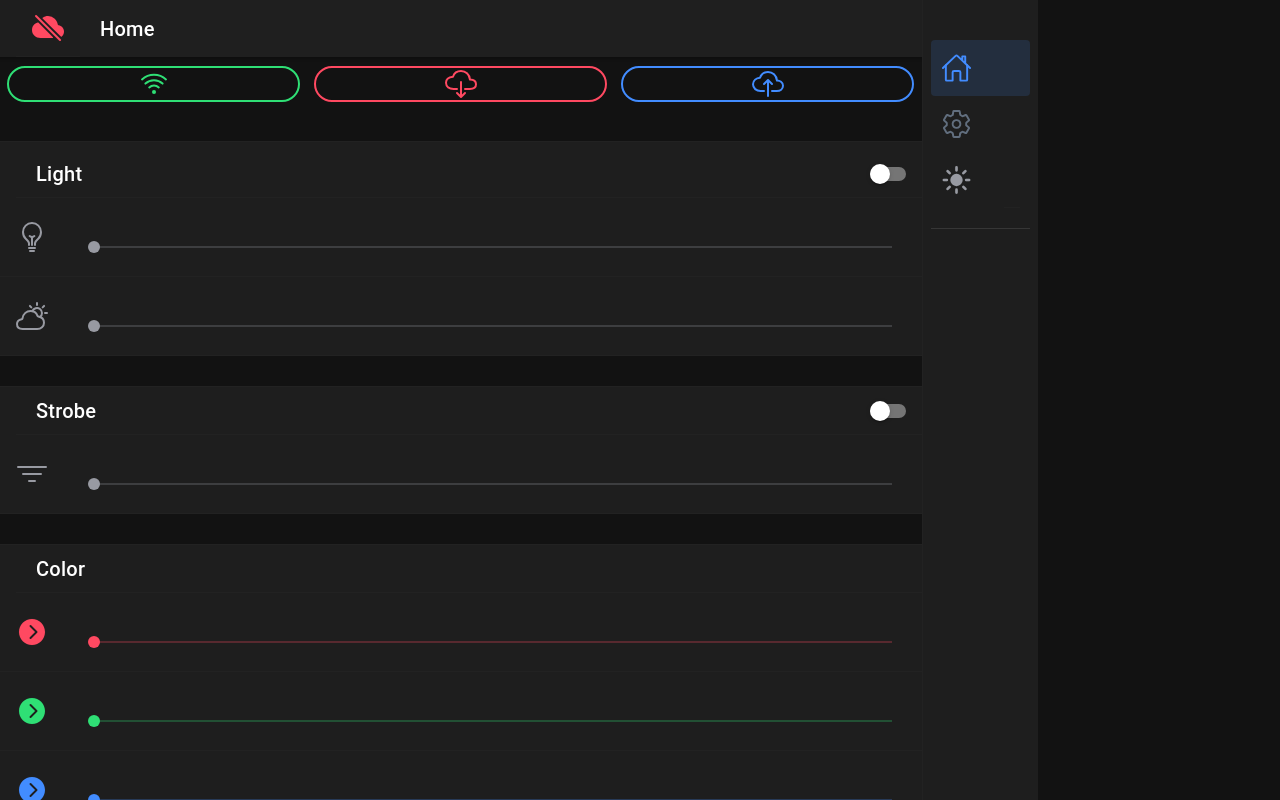
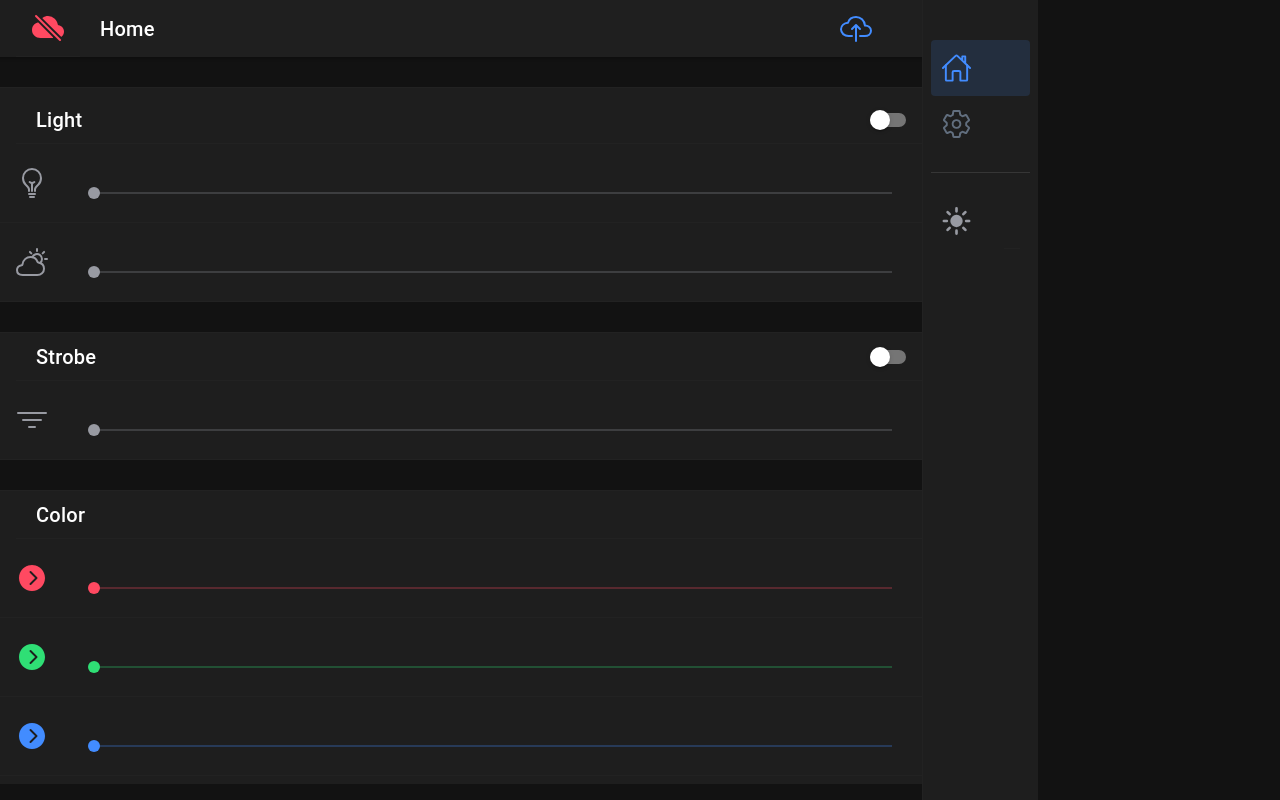
Before and after one commit to TheoChristo/LedBarApp, a React (Create React App) app: page /page/Home in a window 1280 px wide. Built offline with nearby package versions, Linux system fonts and the light colour scheme.

Commit message:
Concatenated connect/disconnect buttons

```diff
--- a/src/components/Menu.tsx
+++ b/src/components/Menu.tsx
@@ -3,6 +3,7 @@ import {
   IonContent,
   IonIcon,
   IonItem,
+  IonItemDivider,
   IonLabel,
   IonList,
   IonListHeader,
@@ -74,8 +75,10 @@ const Menu: React.FC = () => {
               </IonMenuToggle>
             );
           })}
+        </IonList>
+
+        <IonList>
           <IonItem id="myItem" slot="start" button={true} onClick={()=>toggleTheme()}> {dark_indicator()}</IonItem>
-
         </IonList>
       </IonContent>
     </IonMenu>
--- a/src/pages/Page.css
+++ b/src/pages/Page.css
@@ -0,0 +1,3 @@
+.OtaButton{
+    margin-right: 5%!important;
+}
--- a/src/pages/Page.tsx
+++ b/src/pages/Page.tsx
@@ -1,4 +1,4 @@
-import { IonButtons, IonChip, IonCol, IonContent, IonFab, IonHeader, IonItem, IonItemDivider, IonLabel, IonList, IonMenuButton, IonPage, IonRow, IonTitle, IonToggle, IonToolbar } from '@ionic/react';
+import { IonButtons, IonChip, IonCol, IonContent, IonFab, IonHeader, IonItem, IonItemDivider, IonLabel, IonList, IonMenuButton, IonPage, IonRow, IonTitle, IonToggle, IonToolbar, useIonAlert } from '@ionic/react';
 import { IonRange} from '@ionic/react';
 import { useParams } from 'react-router';
 import { IonButton, useIonToast } from '@ionic/react';
@@ -19,6 +19,8 @@ const Page: React.FC = () => {
   // toast
   const { name } = useParams<{ name: string; }>();
   const [present] = useIonToast();
+  //alert
+  const [presentAlert] = useIonAlert();
 
   const [text, setText] = useState<string>();
 
@@ -38,15 +40,28 @@ const Page: React.FC = () => {
     Arg4:number;
   };
 
-
+  function presentNoConnectionAlert(msg:string)
+  {
+    presentAlert({
+    // cssClass: 'my-css',
+    header: 'Alert',
+    message: msg,
+    buttons: [
+      // 'Cancel',
+      { text: 'Ok', handler: (d) => console.log('ok pressed') },
+    ],
+    // onDidDismiss: (e) => console.log('did dismiss'),
+  })}
 
   var connection_indicator = () => {
-    if (connected) return <IonIcon color="success" size="large" slot="end" icon={cloudDone} />
-    else return <IonIcon color="danger" size="large" slot="end" icon={cloudOffline} />
+    if (connected) return <IonIcon color="success" size="large" slot="end" icon={cloudDone} onClick={() => diconnect_socket()}/>
+    else return <IonIcon color="danger" size="large" slot="end" icon={cloudOffline} onClick={() => connectSocket()}/>
   }
 
   function connectSocket()
   {
+    try{
+
       sock = new socketProvider();
 
       sock.mySocket.onopen = function (event) {
@@ -55,7 +70,7 @@ const Page: React.FC = () => {
         ReactDOM.render(connection_indicator(), document.getElementById('myConnectionIndicator'));
       };
       sock.mySocket.onerror = function(event) {
-      present('Socket Error.', 2000)
+        presentNoConnectionAlert("Socket Error")
         connected = false;
         ReactDOM.render(connection_indicator(), document.getElementById('myConnectionIndicator'));
       };
@@ -64,6 +79,11 @@ const Page: React.FC = () => {
         console.log("Recieved message");
         present('Recieved message '+msg, 2000)
       };
+    }catch(err)
+    {
+      presentNoConnectionAlert("Socket Error")
+      console.log(err)
+    }
   }
 
   function forceOTA()
@@ -74,7 +94,7 @@ const Page: React.FC = () => {
       present('OTA Enabled! ', 2000)
     }
     else if (!connected)
-      present('No connection available!', 2000)
+      presentNoConnectionAlert("No connection available!")
   }
 
   function diconnect_socket(){
@@ -86,7 +106,7 @@ const Page: React.FC = () => {
       present('Disconnected.', 2000)
     }
     else
-      present('No connection available!', 2000)
+      presentNoConnectionAlert("No connection available!")
 
   }
 
@@ -155,35 +175,20 @@ const Page: React.FC = () => {
     <IonPage>
       <IonHeader>
         <IonToolbar>
+          <IonItem id="myConnectionIndicator" slot="start"> {connection_indicator()} </IonItem>
+
+          <IonTitle>{name}</IonTitle>
+
+          <IonIcon class="OtaButton" size="large" slot="end"  color="primary" icon={cloudUploadOutline} onClick={() => forceOTA() } />
+
           <IonButtons slot="end">
             <IonMenuButton ></IonMenuButton>
           </IonButtons>
-          <IonItem id="myConnectionIndicator" slot="start"> {connection_indicator()} </IonItem>
-          <IonTitle>{name}</IonTitle>
+
         </IonToolbar>
       </IonHeader>
 
       <IonContent>
-        <IonRow class="ion-align-items-center">
-
-          <IonCol sizeXs="4">
-            <IonButton color="success" shape="round" fill="outline"  expand="full" onClick={() => connectSocket() } >
-              <IonIcon size="large" icon={wifiOutline} />
-            </IonButton>
-          </IonCol>
-
-          <IonCol sizeXs="4">
-            <IonButton color="danger" shape="round" fill="outline" expand="full" onClick={() => diconnect_socket() } >
-              <IonIcon  size="large" icon={cloudDownloadOutline} />
-            </IonButton>
-
-          </IonCol>
-            <IonCol sizeXs="4">
-            <IonButton shape="round"  expand="full" fill="outline" onClick={() => forceOTA() } >
-              <IonIcon size="large" icon={cloudUploadOutline} />
-            </IonButton>
-            </IonCol>
-        </IonRow>
 
         <IonRow>
         <IonItemDivider></IonItemDivider>
@@ -227,25 +232,18 @@ const Page: React.FC = () => {
 
           <IonItem>
             <IonIcon slot="start" icon={chevronForwardCircle} color="danger" size="large" />
-            <IonRange min={0} max={255} color="danger" pin={true} onIonChange={e => getSliderValue(e.detail.value, 0) }>
-            </IonRange>
+            <IonRange min={0} max={255} color="danger" pin={true} onIonChange={e => getSliderValue(e.detail.value, 0) }></IonRange>
           </IonItem>
 
           <IonItem>
             <IonIcon slot="start" icon={chevronForwardCircle} color="success" size="large" />
-            <IonRange min={0} max={255} color="success" pin={true} ticks={true} onIonChange={e => getSliderValue(e.detail.value, 1) }>
-            </IonRange>
+            <IonRange min={0} max={255} color="success" pin={true} ticks={true} onIonChange={e => getSliderValue(e.detail.value, 1) }></IonRange>
           </IonItem>
 
           <IonItem>
             <IonIcon slot="start" icon={chevronForwardCircle} color="primary" size="large" />
-            <IonRange min={0} max={255} color="primary" pin={true} ticks={true} onIonChange={e => getSliderValue(e.detail.value, 2) }>
-            </IonRange>
+            <IonRange min={0} max={255} color="primary" pin={true} ticks={true} onIonChange={e => getSliderValue(e.detail.value, 2) }></IonRange>
           </IonItem>
-
-
-
-
 
         </IonList>
 
@@ -272,25 +270,18 @@ const Page: React.FC = () => {
           </IonCol>
 
           <IonCol sizeXs="2">
-            <IonButton color="medium" shape="round" fill="outline" expand="full" onClick={() => sendSocketMessage(formatMessage(24,0,redvalue, greenvalue, bluevalue)) } >
+            <IonButton color="medium" shape="round" fill="outline" expand="full" onClick={() => sendSocketMessage(formatMessage(13,1,redvalue, greenvalue, bluevalue)) } >
               <IonIcon slot="start" icon={browsersSharp} /> 2
             </IonButton>
           </IonCol>
 
           <IonCol sizeXs="2">
-            <IonButton color="medium" shape="round" fill="outline" expand="full" onClick={() => sendSocketMessage(formatMessage(25,0,redvalue, greenvalue, bluevalue)) } >
+            <IonButton color="medium" shape="round" fill="outline" expand="full" onClick={() => sendSocketMessage(formatMessage(13,0,redvalue, greenvalue, bluevalue)) } >
               <IonIcon slot="start" icon={browsersSharp} /> 3
             </IonButton>
           </IonCol>
 
-
-
         </IonRow>
-
-
-
-
-
 
       </IonContent>
     </IonPage>
--- a/src/providers/socketProvider.tsx
+++ b/src/providers/socketProvider.tsx
@@ -5,8 +5,8 @@ export class socketProvider
 
     constructor(){
         console.log("Creating Socket...")
-        this.mySocket = new WebSocket("ws://192.168.2.10:8765");
-        // this.mySocket = new WebSocket("ws://192.168.2.7:8765");
+        // this.mySocket = new WebSocket("ws://192.168.2.10:8765");//PI
+        this.mySocket = new WebSocket("ws://192.168.2.7:8765");//MAC
 
         this.mySocket.onopen = function (event) {
             console.log("Socket connection established.")
```
Also changed, not shown: 26 other files (tests, documents, lock files or other folders). Lines whose indentation alone changed are shown as unchanged.
